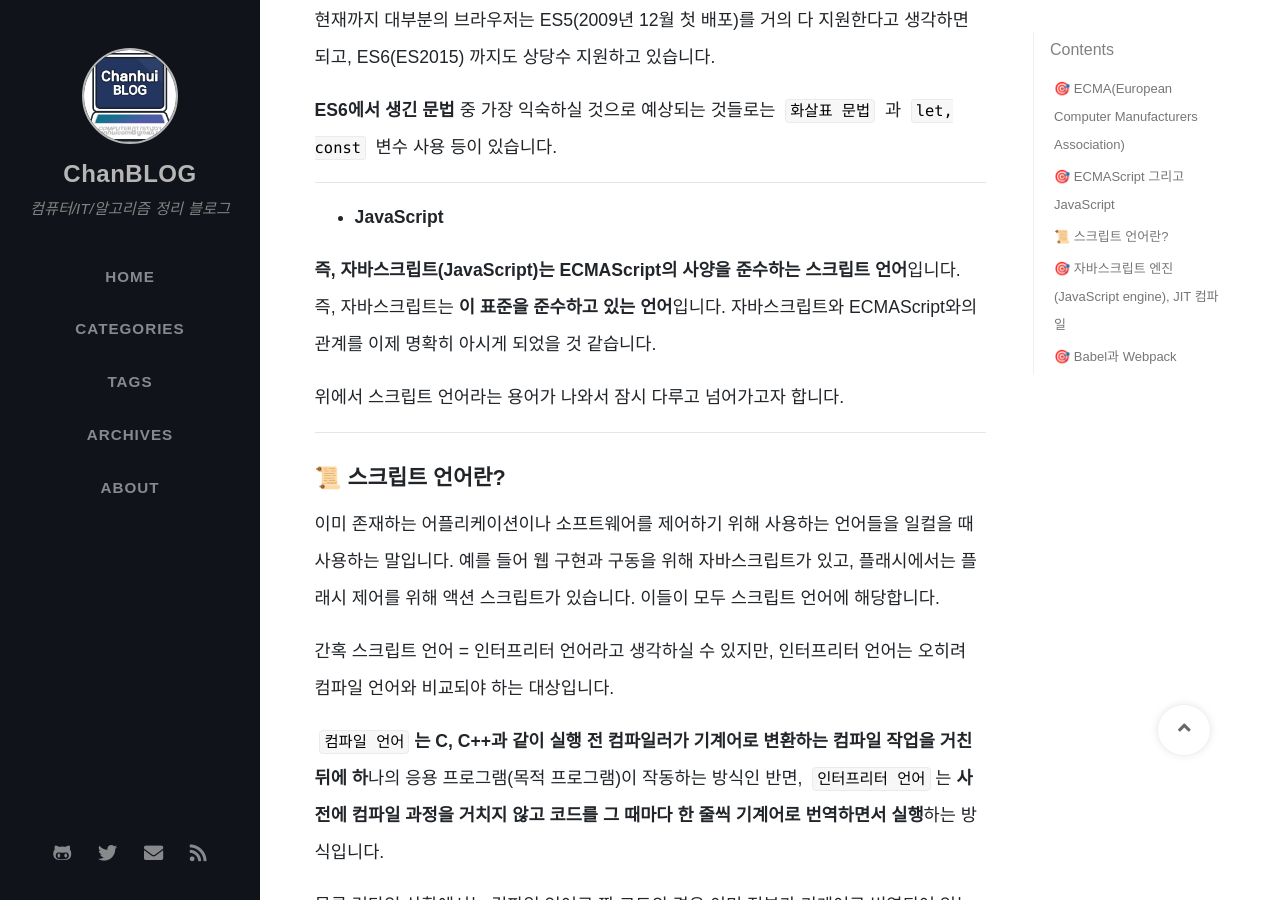
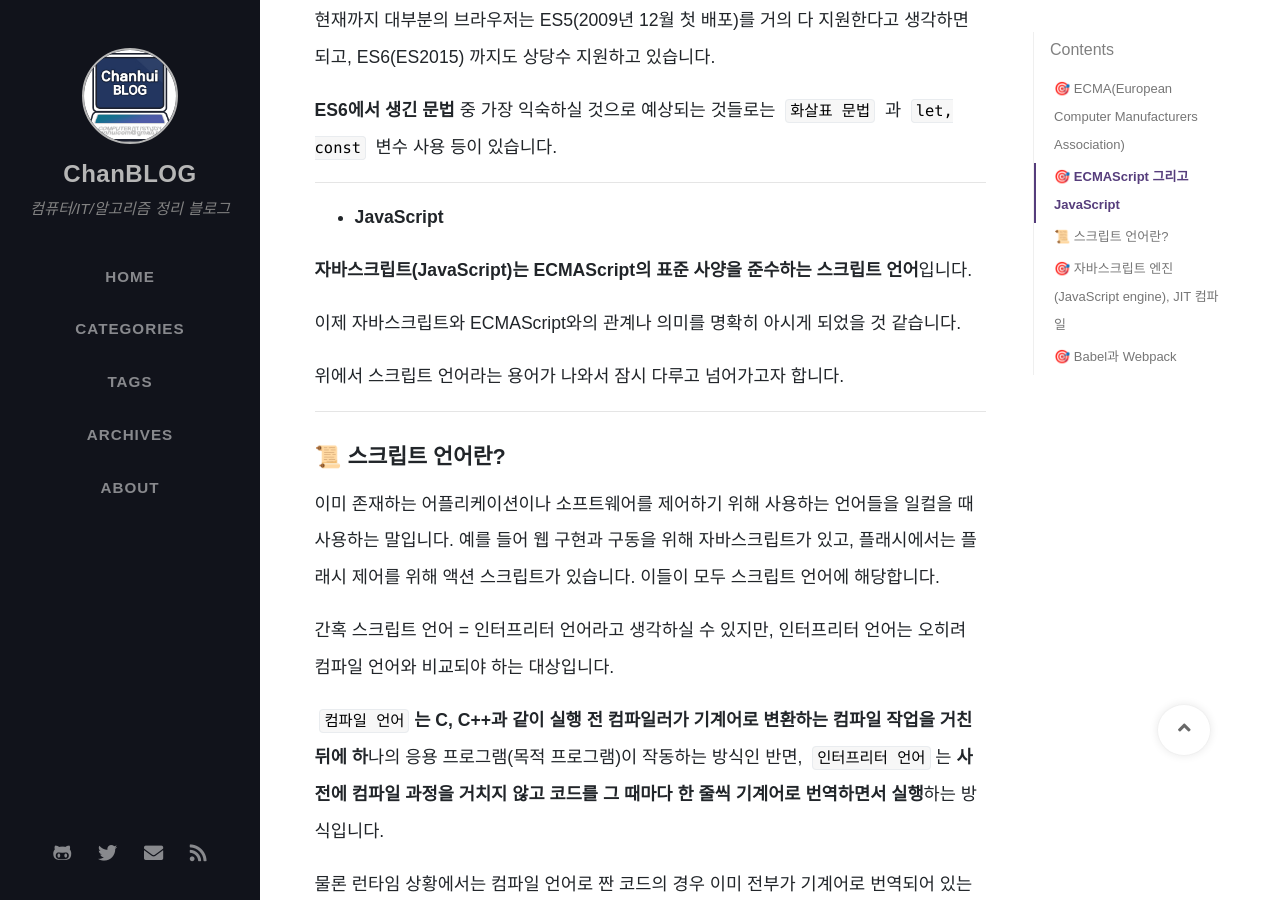
Before and after one commit to ChanhuiSeok/chanhuiseok.github.io, a Jekyll site: the page built from _posts/2020-10-11-web-7.md, in a window 1280 px wide and 900 px high, scrolled down 2503 px. Built offline with Jekyll 4.4.1, drawn with Linux system fonts in a browser that asks for light colours; nearby versions of some CDN libraries; some web fonts are replaced; comment, search, counter and statistics services are not loaded.

Commit message:
내용 일부 수정(web7)

```diff
--- a/_posts/2020-10-11-web-7.md
+++ b/_posts/2020-10-11-web-7.md
@@ -77,7 +77,9 @@ ECMA-262는 1997년 6월 처음 초판이 제정되어, **가장 최근인 2019
 
 * **JavaScript**
 
-**즉, 자바스크립트(JavaScript)는 ECMAScript의 사양을 준수하는 스크립트 언어**입니다. 즉, 자바스크립트는 **이 표준을 준수하고 있는 언어**입니다. 자바스크립트와 ECMAScript와의 관계를 이제 명확히 아시게 되었을 것 같습니다.
+**자바스크립트(JavaScript)는 ECMAScript의 표준 사양을 준수하는 스크립트 언어**입니다.
+
+이제 자바스크립트와 ECMAScript와의 관계나 의미를 명확히 아시게 되었을 것 같습니다.
 
 위에서 스크립트 언어라는 용어가 나와서 잠시 다루고 넘어가고자 합니다.
 
```
